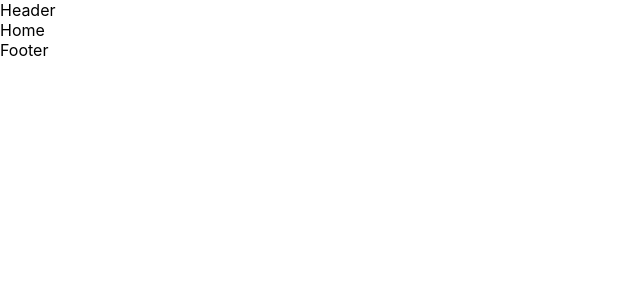
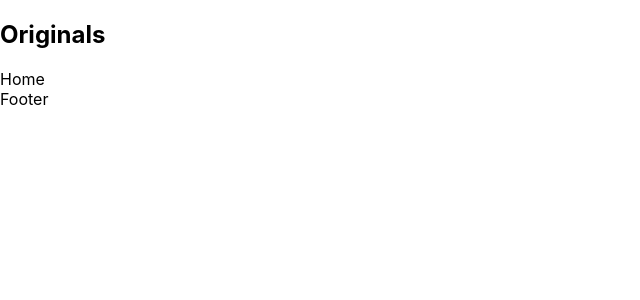
Before and after one commit to marcelovsk1/rct-4, a React (Create React App) app in the folder orignals-mkt/: page /home in a window 1280 px wide. Shown: the top 300 px of the page, without its empty margins (0-640 px from the left). Built offline with nearby package versions, Linux system fonts and the light colour scheme.

Commit message:
working on

```diff
--- a/orignals-mkt/src/components/Header/header.jsx
+++ b/orignals-mkt/src/components/Header/header.jsx
@@ -1,9 +1,24 @@
 import React from "react";
+import "./header.scss"
+import { Container } from "reactstrap";
 
 const Header = () => {
-  return <div>
-      Header
-    </div>
+  return (
+  <header className="header">
+    <Container>
+      <div className="navigation">
+        <div className="logo">
+          <h2 className=" d-flex gap-2 align-items-center ">
+            <span>
+              <i className="ri-fire-fill"></i>
+            </span>
+            Originals
+          </h2>
+        </div>
+      </div>
+    </Container>
+  </header>
+  )
 };
 
 export default Header;
```
Also changed, not shown: orignals-mkt/src/components/variables.scss (added, +18 -0 lines), package.json (+7 -1 lines), orignals-mkt/src/components/Header/header.scss (added), 2 other files (tests, documents, lock files or other folders).
